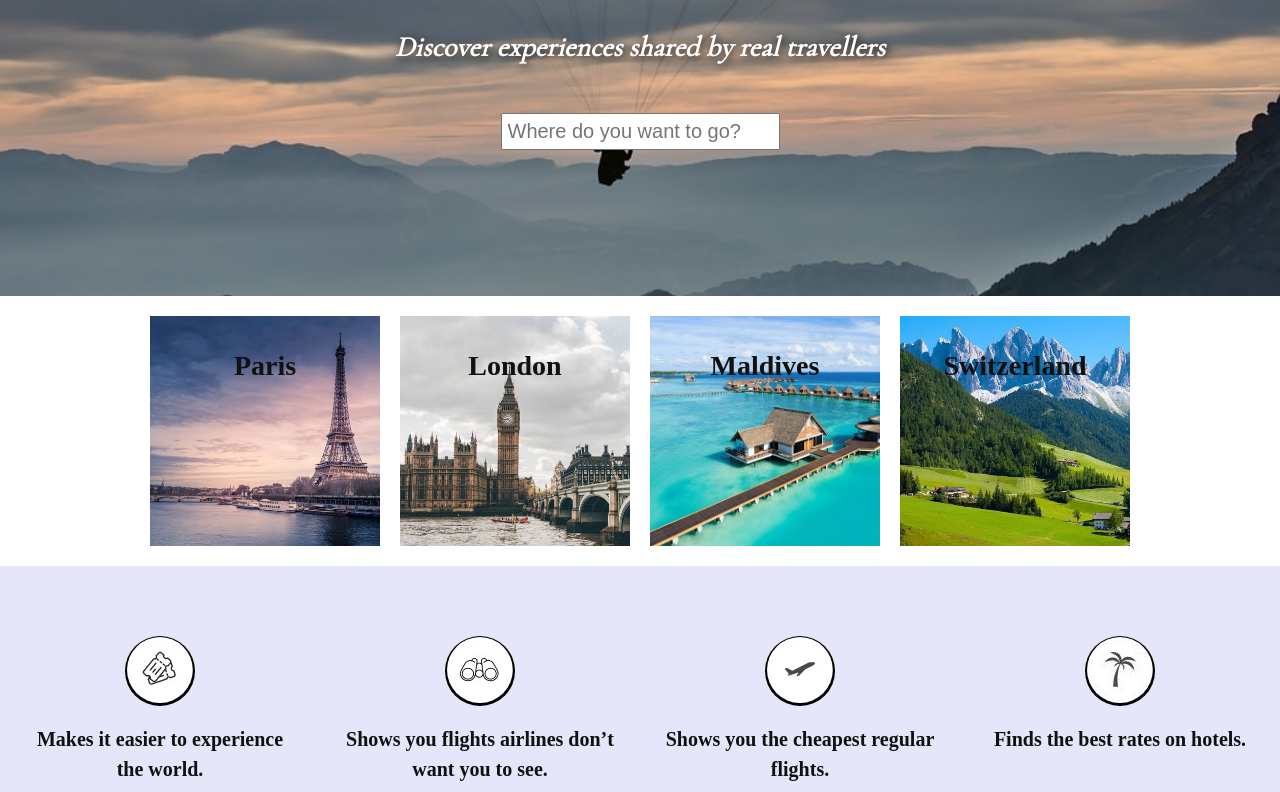
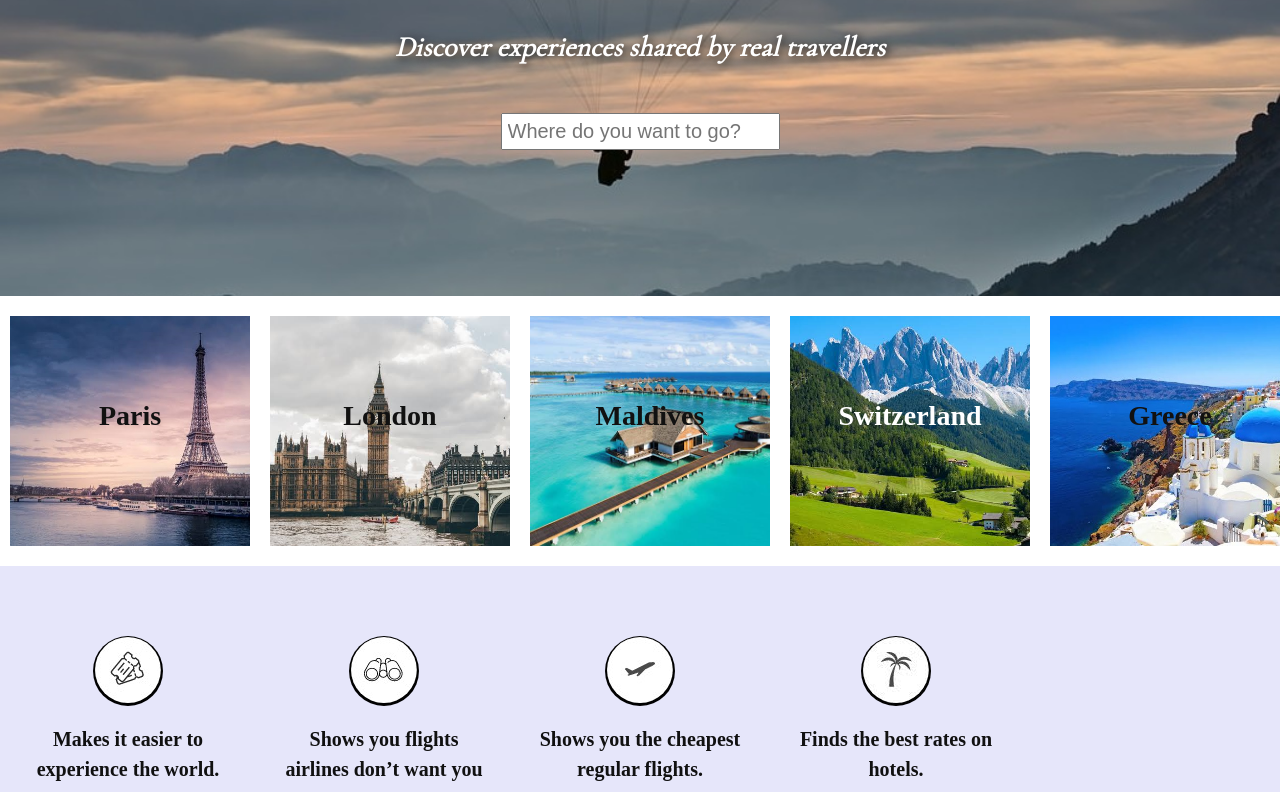
Before and after one commit to Chetna03/Bon_Voyage_Travels, a plain HTML site: page index.html in a window 1280 px wide. Shown: the part 304-1096 px from the top of the page. Drawn offline with nearby package versions, Linux system fonts and the light colour scheme.

Commit message:
new country added

```diff
--- a/index.html
+++ b/index.html
@@ -62,6 +62,11 @@
         		<div id="switz" class="index-boxlink-square">
         		<h3>Switzerland</h3>
         		</div>
+        	</a>
+        	<a href="#">
+        		<div id="greece" class="index-boxlink-square">
+        		<h3>Greece</h3>
+        	</div>
         	</a>
         </section>
 
--- a/style.css
+++ b/style.css
@@ -230,7 +230,7 @@ font-family: 'Cormorant Garamond', serif;
 
 .index-links div{
     margin: 16px 16px 0;
-    width: calc(100%-32px);
+    width: calc(100%-12px);
     height: 100px;
 }
 
@@ -238,6 +238,19 @@ font-family: 'Cormorant Garamond', serif;
     margin: 0px;
     width: calc(100%-32px);
     height: 180px;
+}
+
+
+
+.index-links div h3{
+    font-family: 'Noticia Text', serif;
+font-family: 'Cormorant', serif;
+    color: #111;
+    margin-top: 50px;
+    font-size: 28px;
+    text-align: center;
+    line-height: 60px;
+    padding: 20px;
 }
 
 #paris{
@@ -260,16 +273,17 @@ font-family: 'Cormorant Garamond', serif;
      background-size: cover;
     }
 
+#greece{
+     background-image: url('images/greece.jpg');
+     background-size: cover;
+    }
 
-.index-links div h3{
-    font-family: 'Noticia Text', serif;
-font-family: 'Cormorant', serif;
-    color: #111;
-    font-size: 28px;
-    text-align: center;
-    line-height: 60px;
-    padding: 20px;
+.index-links #switz h3{
+    color: white;
 }
+
+
+
 
 .desc-links div h3,h1{
     font-family: 'Noticia Text', serif;
@@ -291,7 +305,7 @@ font-family: 'Cormorant', serif;
 @media only screen and (min-width: 1000px){
 
  .wrapper{
-    width: 1000px;
+    width: 1300px;
     margin: 0 auto;
  }
 
@@ -329,7 +343,7 @@ font-family: 'Cormorant', serif;
 }
 
  .index-boxlink-square{
-   width: calc(25% - 20px);
+   width: calc(20% - 20px);
    text-align: center;
 }
 
```
Also changed, not shown: images/greece.jpg (added).
